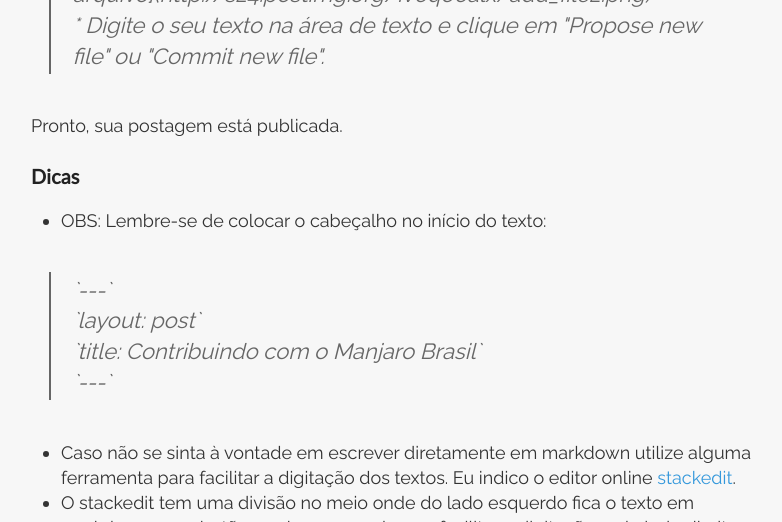
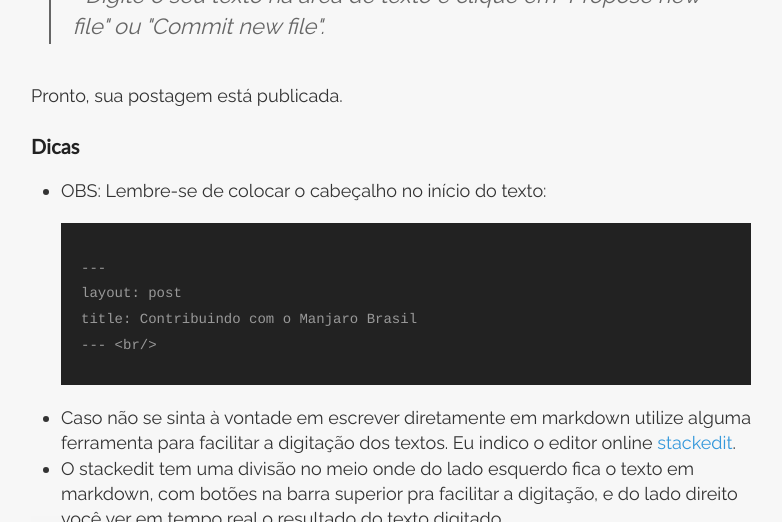
Before and after one commit to leandrinhorlobo/manjaro-br.github.io, a Jekyll site: the page built from _posts/2015-02-13-contribuindo-com-o-manjaro-brasil.md, in a window 1280 px wide and 900 px high, scrolled down 1552 px, cut to the strip 0-522 px from the top of the window. Shown: the whole strip, without its empty margins (249-1031 px from the left). Built offline with Jekyll 4.4.1, drawn with Linux system fonts in a browser that asks for light colours.

Commit message:
Update 2015-02-13-contribuindo-com-o-manjaro-brasil.md

````diff
--- a/_posts/2015-02-13-contribuindo-com-o-manjaro-brasil.md
+++ b/_posts/2015-02-13-contribuindo-com-o-manjaro-brasil.md
@@ -28,7 +28,7 @@
 
 **1º. Criar uma conta no GitHub**
 <blockquote>
-<ul><li>Para criar sua conta no GitHub acesse [github.com/join](https://github.com/join)</li></ul>
+Para criar sua conta no GitHub acesse [github.com/join](https://github.com/join)
 </blockquote>
 
 **2º Acessar a página do projeto**
@@ -57,12 +57,12 @@
 ### Dicas
 
 *  OBS: Lembre-se de colocar o cabeçalho no início do texto:
-<blockquote>
-`---` <br/>
-`layout: post` <br/>
-`title: Contribuindo com o Manjaro Brasil` <br/>
-`---` <br/>
-</blockquote>
+```
+---
+layout: post
+title: Contribuindo com o Manjaro Brasil
+--- <br/>
+```
 
 * Caso não se sinta à vontade em escrever diretamente em markdown utilize alguma ferramenta para facilitar a digitação dos textos. Eu indico o editor online [stackedit](https://stackedit.io/).
 * O stackedit tem uma divisão no meio onde do lado esquerdo fica o texto em markdown, com botões na barra superior pra facilitar a digitação, e do lado direito você ver em tempo real o resultado do texto digitado
````
